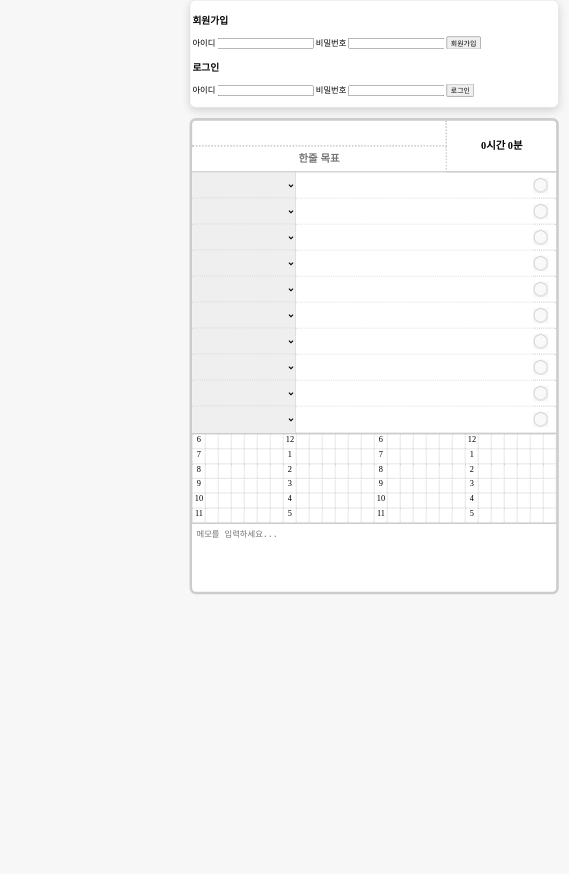
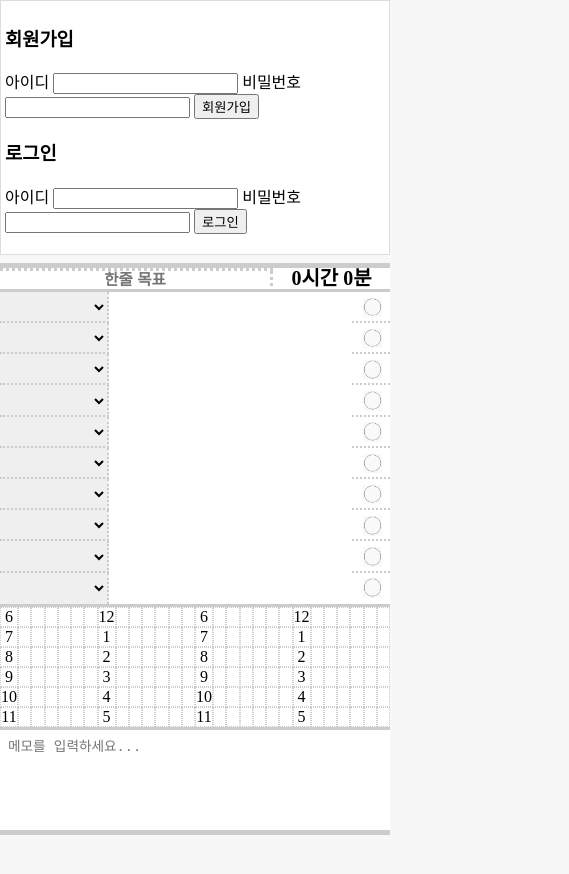
Before and after one commit to hawoncheol-803/sungil, a website: page public/index.html in a window 390 px wide. Shown: the whole page, 569 px wide, since content can reach past the window. After the commit the page ends 844 px from the top, so only its background shows below. Drawn offline with Linux system fonts and the light colour scheme; no server answers.

Commit message:
화면수정

```diff
--- a/public/style.css
+++ b/public/style.css
@@ -1,9 +1,9 @@
 body {
   display: flex;
-  flex-direction: column; /* 위에서 아래로 쌓기 */
-  align-items: center;    /* 가로 가운데 정렬 */
-  justify-content: flex-start; /* 위쪽에서 시작 */
-  min-height: 100vh;      /* 화면 높이 채우기 */
+  flex-direction: column;
+  align-items: center;
+  justify-content: flex-start;
+  min-height: 100vh;
   margin: 0;
   background: #f7f7f7;
 }
@@ -16,7 +16,7 @@ body {
   background-color: #fff;
   box-shadow: 0 6px 16px rgba(0,0,0,0.15);
   margin-top: 0px;
-  margin-bottom: 20px;/* 아래쪽 여백 (main과 간격) */
+  margin-bottom: 20px;
 }
 /* 🔹 main 그대로 가운데 배치 */
 .main {
@@ -30,9 +30,8 @@ body {
     width: 700px;
     height: 100px;
     display: grid;
-
-    grid-template-rows: 50px 50px; /*행 50px 2개*/
-    grid-template-columns: 490px 210px; /*열 2개*/
+    grid-template-rows: 50px 50px;
+    grid-template-columns: 490px 210px;
     grid-template-areas:
     "date time"
     "goal time";
@@ -56,7 +55,6 @@ body {
     height: 500px;
     border-bottom: 3px solid #ccc;
     display: grid;
-
     grid-template-columns: 200px 500px;
     grid-template-rows: repeat(10, 50px);
     grid-template-areas:
@@ -69,102 +67,34 @@ body {
     "s7 d7"
     "s8 d8"
     "s9 d9"
-    "s10 d10"; /*과목, 세부*/
+    "s10 d10";
 }
-#sub1{
-    grid-area: s1;
-    border-right: 2px dotted #ccc;
-    border-bottom: 2px dotted #ccc;
-}
-#detail1{
-    grid-area: d1;
-    border-bottom: 2px dotted #ccc;
-}
-#sub2{
-    grid-area: s2;
-    border-right: 2px dotted #ccc;
-    border-bottom: 2px dotted #ccc;
-}
-#detail2{
-    grid-area: d2;
-    border-bottom: 2px dotted #ccc;
-}
-#sub3{
-    grid-area: s3;
-    border-right: 2px dotted #ccc;
-    border-bottom: 2px dotted #ccc;
-}
-#detail3{
-    grid-area: d3;
-    border-bottom: 2px dotted #ccc;
-}
-#sub4{
-    grid-area: s4;
-    border-right: 2px dotted #ccc;
-    border-bottom: 2px dotted #ccc;
-}
-#detail4{
-    grid-area: d4;
-    border-bottom: 2px dotted #ccc;
-}
-#sub5{
-    grid-area: s5;
-    border-right: 2px dotted #ccc;
-    border-bottom: 2px dotted #ccc;
-}
-#detail5{
-    grid-area: d5;
-    border-bottom: 2px dotted #ccc;
-}
-#sub6{
-    grid-area: s6;
-    border-right: 2px dotted #ccc;
-    border-bottom: 2px dotted #ccc;
-}
-#detail6{
-    grid-area: d6;
-    border-bottom: 2px dotted #ccc;
-}
-#sub7{
-    grid-area: s7;
-    border-right: 2px dotted #ccc;
-    border-bottom: 2px dotted #ccc;
-}
-#detail7{
-    grid-area: d7;
-    border-bottom: 2px dotted #ccc;
-}
-#sub8{
-    grid-area: s8;
-    border-right: 2px dotted #ccc;
-    border-bottom: 2px dotted #ccc;
-}
-#detail8{
-    grid-area: d8;
-    border-bottom: 2px dotted #ccc;
-}
-#sub9{
-    grid-area: s9;
-    border-right: 2px dotted #ccc;
-    border-bottom: 2px dotted #ccc;
-}
-#detail9{
-    grid-area: d9;
-    border-bottom: 2px dotted #ccc;
-}
-#sub10{
-    grid-area: s10;
-    border-right: 2px dotted #ccc;
-}
-#detail10{
-    grid-area: d10;
-}
+#sub1{ grid-area: s1; border-right: 2px dotted #ccc; border-bottom: 2px dotted #ccc; }
+#detail1{ grid-area: d1; border-bottom: 2px dotted #ccc; }
+#sub2{ grid-area: s2; border-right: 2px dotted #ccc; border-bottom: 2px dotted #ccc; }
+#detail2{ grid-area: d2; border-bottom: 2px dotted #ccc; }
+#sub3{ grid-area: s3; border-right: 2px dotted #ccc; border-bottom: 2px dotted #ccc; }
+#detail3{ grid-area: d3; border-bottom: 2px dotted #ccc; }
+#sub4{ grid-area: s4; border-right: 2px dotted #ccc; border-bottom: 2px dotted #ccc; }
+#detail4{ grid-area: d4; border-bottom: 2px dotted #ccc; }
+#sub5{ grid-area: s5; border-right: 2px dotted #ccc; border-bottom: 2px dotted #ccc; }
+#detail5{ grid-area: d5; border-bottom: 2px dotted #ccc; }
+#sub6{ grid-area: s6; border-right: 2px dotted #ccc; border-bottom: 2px dotted #ccc; }
+#detail6{ grid-area: d6; border-bottom: 2px dotted #ccc; }
+#sub7{ grid-area: s7; border-right: 2px dotted #ccc; border-bottom: 2px dotted #ccc; }
+#detail7{ grid-area: d7; border-bottom: 2px dotted #ccc; }
+#sub8{ grid-area: s8; border-right: 2px dotted #ccc; border-bottom: 2px dotted #ccc; }
+#detail8{ grid-area: d8; border-bottom: 2px dotted #ccc; }
+#sub9{ grid-area: s9; border-right: 2px dotted #ccc; border-bottom: 2px dotted #ccc; }
+#detail9{ grid-area: d9; border-bottom: 2px dotted #ccc; }
+#sub10{ grid-area: s10; border-right: 2px dotted #ccc; }
+#detail10{ grid-area: d10; }
+
 #timetable{
     width: 700px;
     height: 170px;
     border-bottom: 3px solid #ccc;
     display: grid;
-
     grid-template-rows: repeat(6, 1fr);
     grid-template-columns: repeat(28, 1fr);
     grid-template-areas:
@@ -199,12 +129,12 @@ body {
     border: 0px;
     padding: 8px;
     font-size: 16px;
-    resize: none;              /* 크기 조절 금지 */
+    resize: none;
     line-height: 1.5;
-    white-space: pre-wrap;     /* 줄바꿈과 공백 유지 */
-    word-break: break-word;    /* 긴 단어 자동 줄바꿈 */
+    white-space: pre-wrap;
+    word-break: break-word;
     box-sizing: border-box;
-    overflow-wrap: break-word; /* 텍스트 넘침 방지 */
+    overflow-wrap: break-word;
 }
 .image{
     height: 30px; width: 30px; float: right; margin-right: 15px; margin-top: 10px; margin-bottom: 10px;
@@ -220,14 +150,107 @@ select{
     resize: none;
     font-size: large;
 }
+
 /* ============================
-   모바일 화면 전체 축소 (핵심)
+   모바일 반응형 - 화면 꽉 채우기
    ============================ */
 @media (max-width: 768px) {
   body {
-    transform: scale(0.52);
-    transform-origin: top center;
-    width: 192%;
+    padding: 0;
+    margin: 0;
+  }
+
+  #auth {
+    width: 100vw;
+    box-sizing: border-box;
+    border-radius: 0;
+    margin-bottom: 8px;
+    box-shadow: none;
+  }
+
+  .main {
+    width: 100vw;
+    box-sizing: border-box;
+    border-radius: 0;
+    border-left: none;
+    border-right: none;
+    margin-bottom: 0;
     overflow-x: hidden;
   }
+
+  /* head 영역 - vw 기반으로 비율 유지 */
+  .head {
+    width: 100vw;
+    height: auto;
+    display: grid;
+    grid-template-rows: auto auto;
+    grid-template-columns: 70vw 30vw;
+    grid-template-areas:
+      "date time"
+      "goal time";
+  }
+
+
+  /* body 영역 - 과목:세부 비율 유지 */
+  .body {
+    width: 100vw;
+    height: auto;
+    display: grid;
+    grid-template-columns: 28vw 72vw;
+    grid-template-rows: repeat(10, 8vw);
+    grid-template-areas:
+      "s1 d1" "s2 d2" "s3 d3" "s4 d4" "s5 d5"
+      "s6 d6" "s7 d7" "s8 d8" "s9 d9" "s10 d10";
+  }
+
+  .body textarea {
+    width: calc(72vw - 40px);
+    height: 8vw;
+    font-size: 3vw;
+    box-sizing: border-box;
+  }
+
+  select {
+    width: 28vw;
+    font-size: 3vw;
+    box-sizing: border-box;
+    overflow: hidden;
+    text-overflow: ellipsis;
+  }
+
+  .image {
+    height: 5vw;
+    width: 5vw;
+    margin-right: 2vw;
+    margin-top: 1.5vw;
+    margin-bottom: 1.5vw;
+  }
+
+  /* 타임테이블 */
+  #timetable {
+    width: 100vw;
+    height: auto;
+    min-height: 100px;
+  }
+
+  /* 메모 */
+  #memo {
+    width: 100vw;
+    height: 100px;
+    box-sizing: border-box;
+  }
+
+  #memo-text {
+    width: 100%;
+    height: 100px;
+    box-sizing: border-box;
+    font-size: 3.5vw;
+  }
+
+  #goal-text {
+    width: 100%;
+    height: 100%;
+    font-size: 4vw;
+    box-sizing: border-box;
+  }
 }
```
